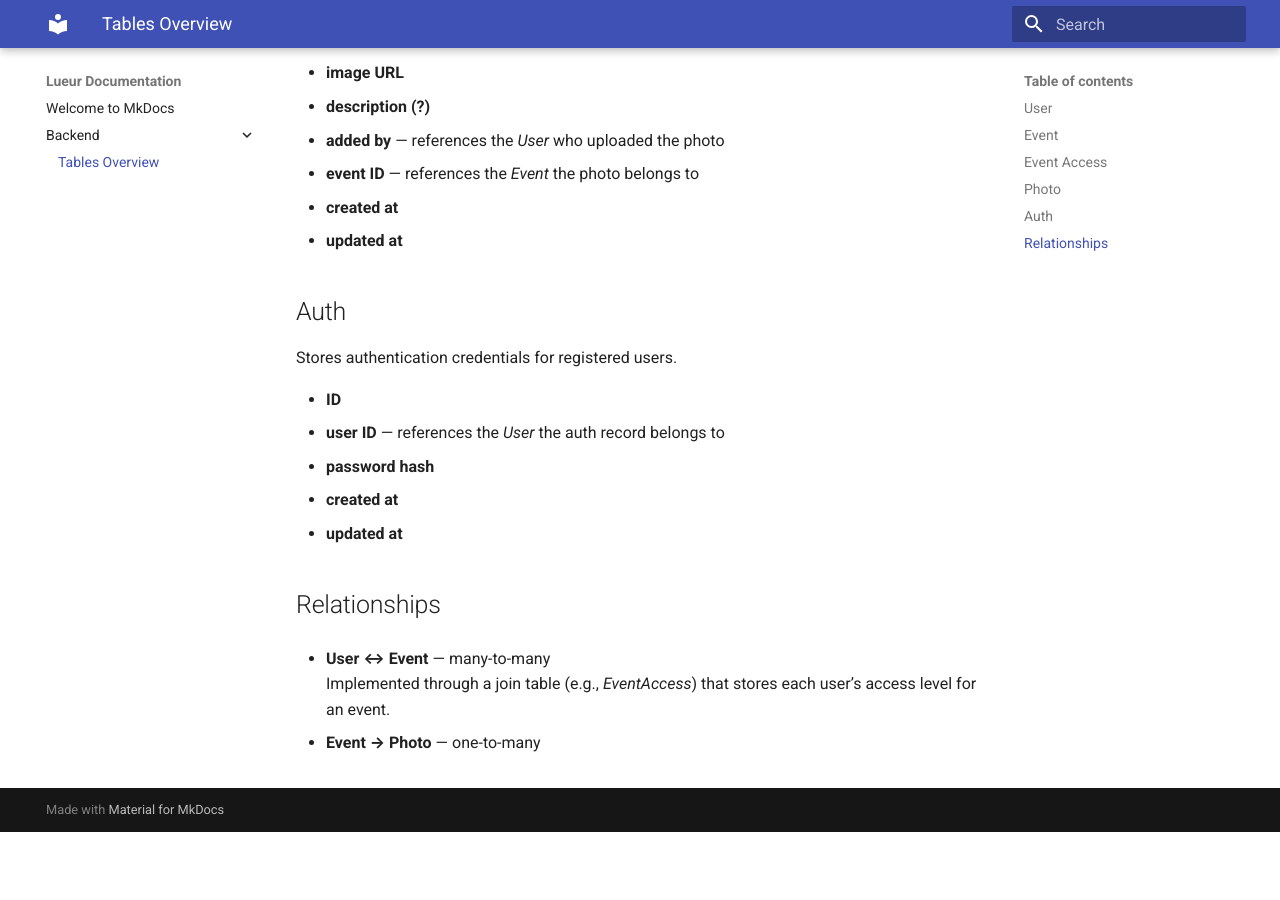
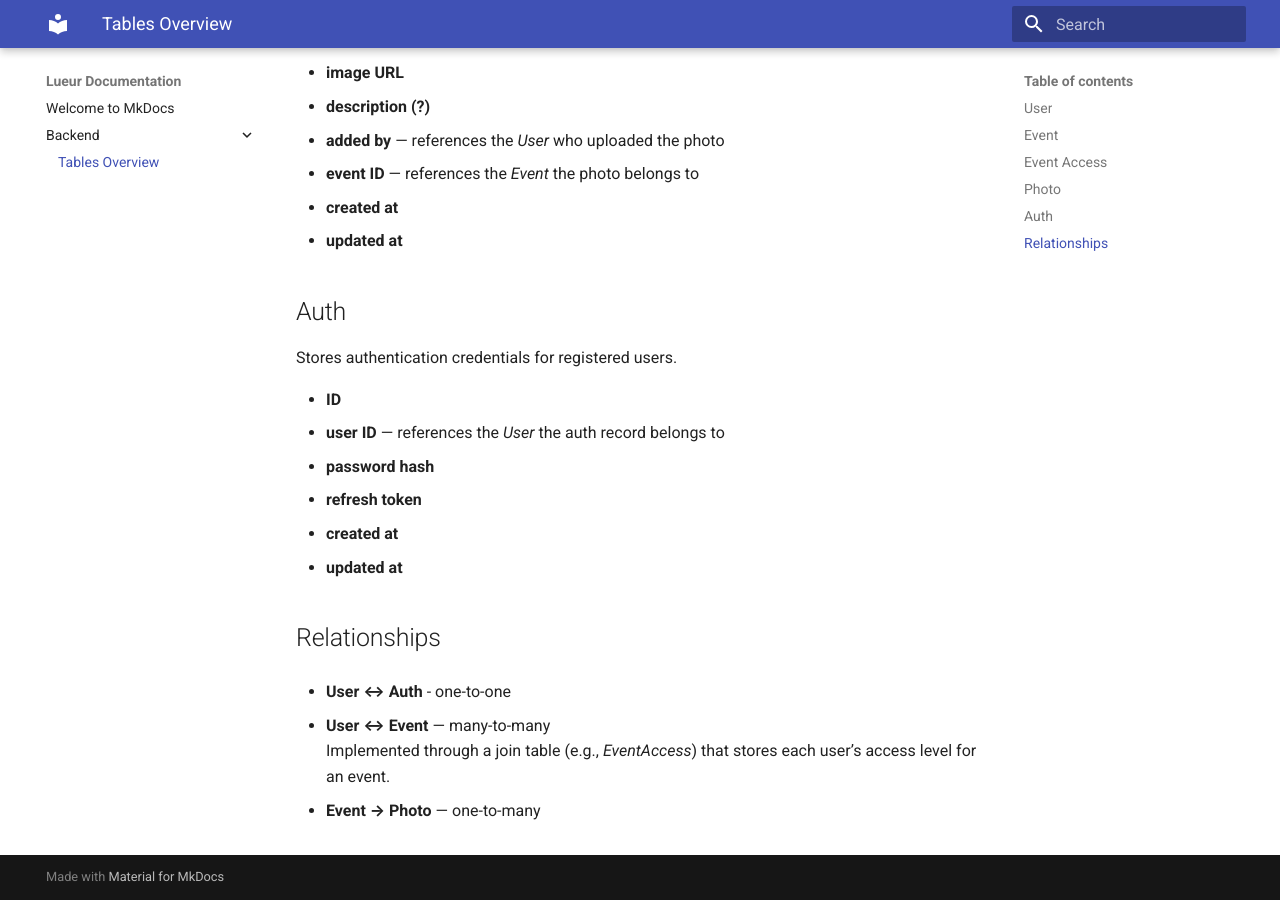
Before and after one commit to lueur-studio/lueur-doc, an MkDocs documentation site: the page built from docs/backend/tables.md, in a window 1280 px wide and 900 px high, scrolled down 1467 px. Built offline with MkDocs 1.6.1 and Material for MkDocs 9.7.7, drawn with Linux system fonts in a browser that asks for light colours; before the commit the page ends 2299 px from its top, so only the background shows below that.

Commit message:
Add refresh token field to Auth table and update relationships

```diff
--- a/docs/backend/tables.md
+++ b/docs/backend/tables.md
@@ -57,11 +57,14 @@ Stores authentication credentials for registered users.
 - **ID**
 - **user ID** — references the _User_ the auth record belongs to
 - **password hash**
+- **refresh token**
 - **created at**
 - **updated at**
 
 ## Relationships
 
+- **User ↔ Auth** - one-to-one
+
 - **User ↔ Event** — many-to-many
   Implemented through a join table (e.g., _EventAccess_) that stores each user’s access level for an event.
 
```
